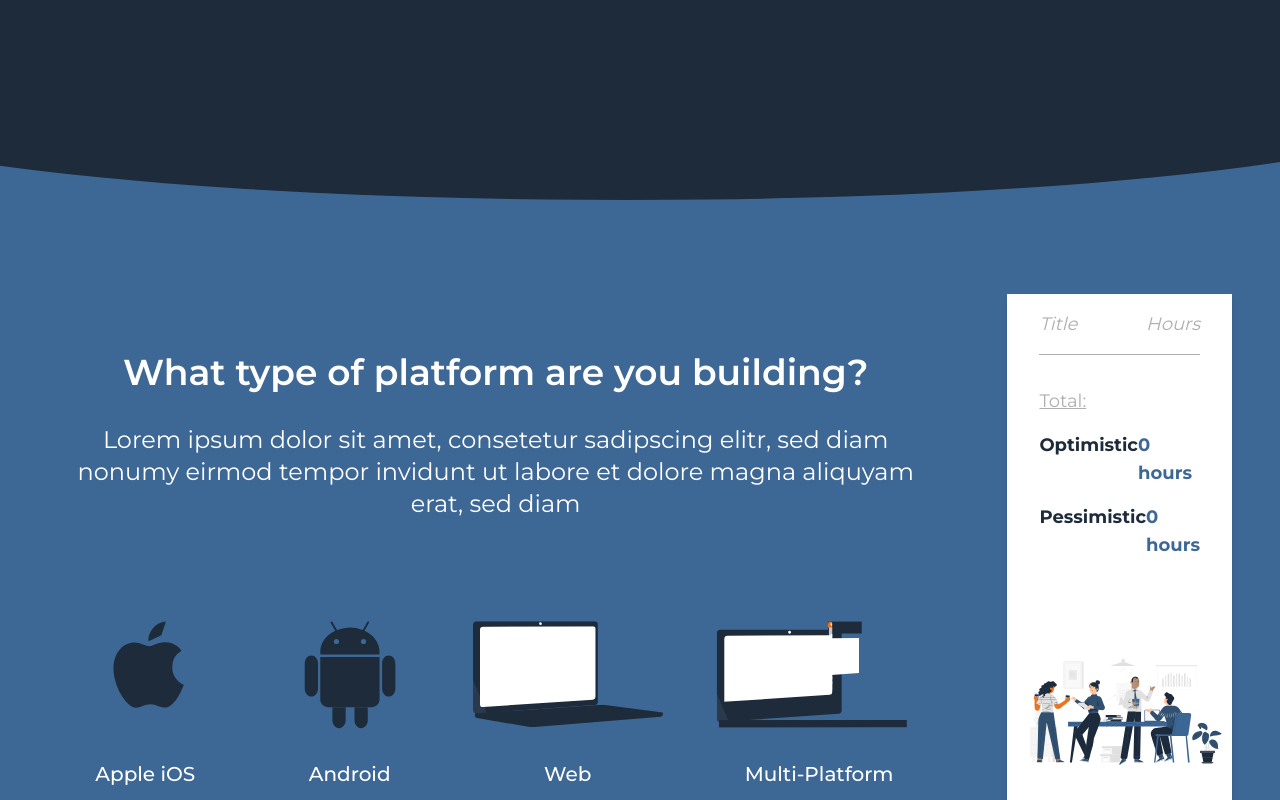
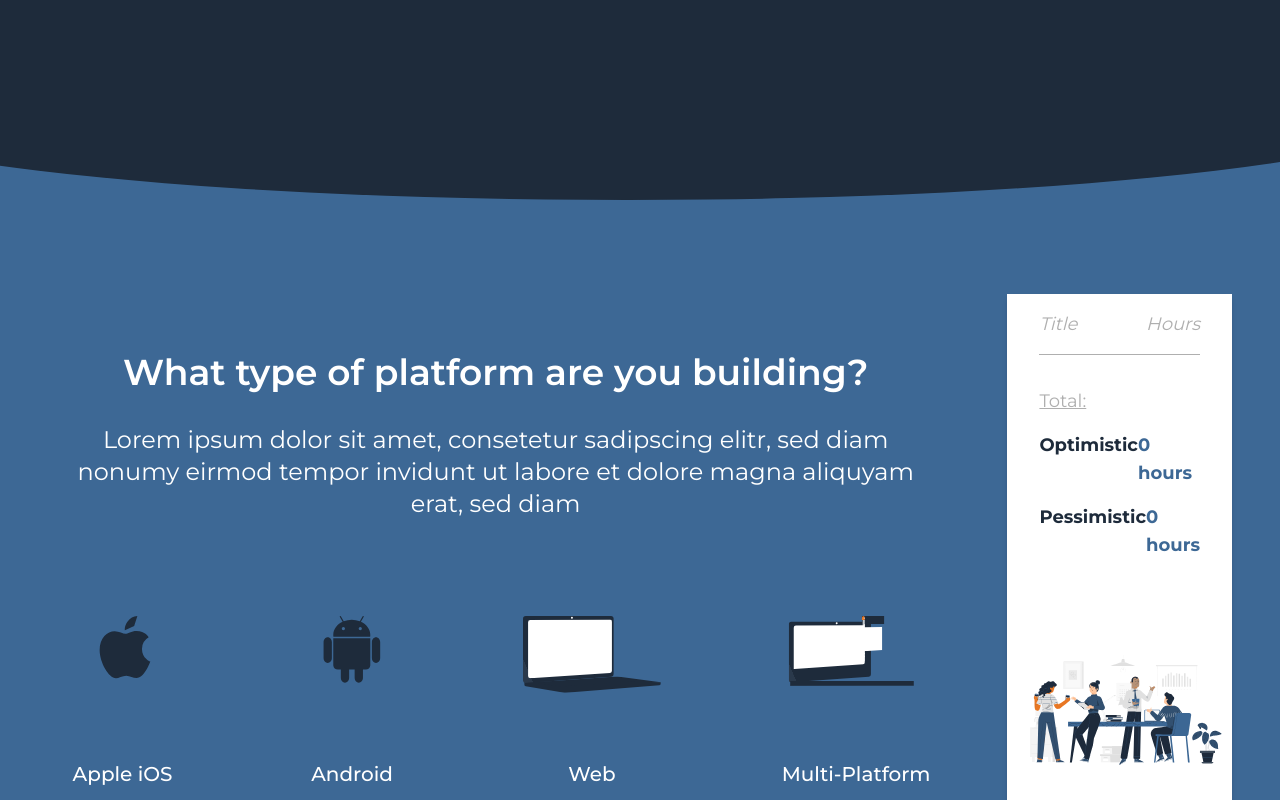
Before and after one commit to bluebird-technologies/bluebird_tech_OLD, a Next.js app: page /calculator in a window 1280 px wide. Both pictures are taken after a click on the button "Build a Platform". Shown: the top 800 px of the page. Built offline with nearby package versions, Linux system fonts and the light colour scheme.

Commit message:
change on icons reverted

```diff
--- a/components/Calculator/icons/AndroidIcon.tsx
+++ b/components/Calculator/icons/AndroidIcon.tsx
@@ -3,8 +3,8 @@ export default (
     id="Component_162_1"
     data-name="Component 162 – 1"
     xmlns="http://www.w3.org/2000/svg"
-    height="80"
-    viewBox="0 0 110 80"
+    height="140.799"
+    viewBox="0 0 110 140.799"
     className="w-full h-full"
   >
     <path
--- a/components/Calculator/icons/AppleIcon.tsx
+++ b/components/Calculator/icons/AppleIcon.tsx
@@ -3,8 +3,8 @@ export default (
     id="Component_161_1"
     data-name="Component 161 – 1"
     xmlns="http://www.w3.org/2000/svg"
-    height="90"
-    viewBox="0 0 134 90"
+    height="137.258"
+    viewBox="0 0 134 137.258"
     className="w-full h-full"
   >
     <path
```
Also changed, not shown: public/calculator/multiPlatformIcon.svg, public/calculator/webIcon.svg.
